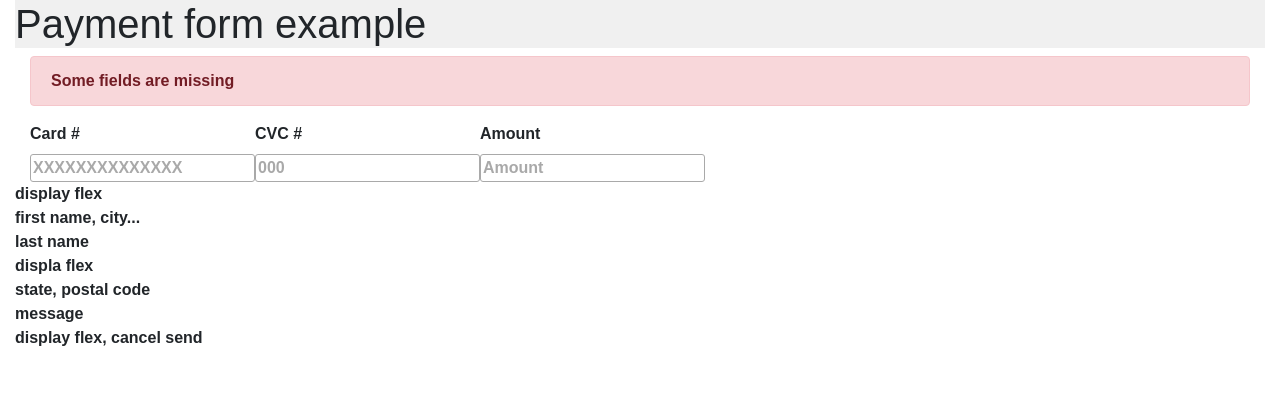
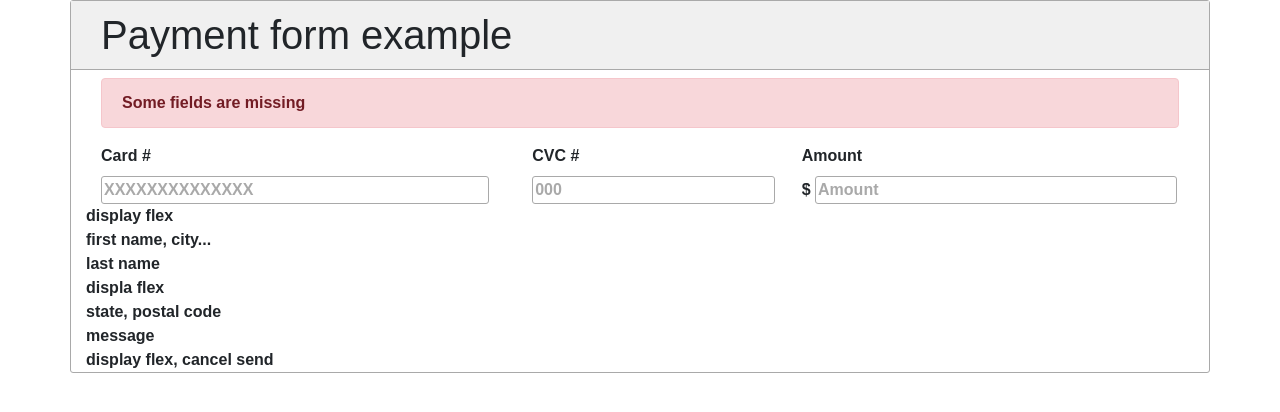
Before and after one commit to 4GeeksAcademy/rui775_html5_form_project, a plain HTML site: page index.html in a window 1280 px wide. Drawn offline with nearby package versions, Linux system fonts and the light colour scheme.

Commit message:
title, 2 divs

```diff
--- a/index.html
+++ b/index.html
@@ -8,12 +8,12 @@
     <title>HTML5 Form Project</title>
   </head>
   <body>
-    <div class="container-fluid">
+    <div class="container" id="cont">
         <div>
             <h1>Payment form example</h1>
         </div>
-        <div>
-            <div class="col-12">
+        <div class="padd">
+            <div class="padd">
                 <div class="alert alert-danger" class="alert" role="alert">
                     Some fields are missing
                 </div>
@@ -29,11 +29,14 @@
                 </fieldset>
                 <fieldset>
                     <label for="amount">Amount</label><br>
-                    <input type="text" name="amount" value="Amount"/>
+                    <div class="dollarSign">
+                        <input id="dollarSign" type="text" name="amount" value="Amount"/>
+                    </div>
+
                 </fieldset>
             </div>
         </div>
-        <div>display flex
+        <div class="padd">display flex
             <div>
                 <fieldset>
                     first name, city...
@@ -53,7 +56,7 @@
                 </fieldset>
             </div>
         </div>
-        <div>display flex, cancel send</div>
+        <div class="padd">display flex, cancel send</div>
     </div>
 
     <!-- Optional JavaScript -->
--- a/styles.css
+++ b/styles.css
@@ -3,7 +3,21 @@
     /* border: 0.5px gray solid; */
     font-weight: bold;
 }
+.padd {
+    padding-left: 15px;
+    padding-right: 15px;
+}
+#cont {
+    border: 1.5px darkgray solid;
+    border-radius: 3px;
+    padding-left: 0px;
+    padding-right: 0px;
+}
 h1 {
+    padding-top: 10px;
+    padding-bottom: 10px;
+    padding-left: 30px;
+    border-bottom: 1.5px darkgray solid;
     background-color:rgb(240, 240, 240);
 }
 
@@ -17,3 +31,22 @@ h1 {
     border: 1.5px darkgray solid;
     border-radius: 3px;
 }
+.cardInfo fieldset:first-child {
+    width: 40%;
+}
+.cardInfo fieldset:nth-child(2) {
+    width: 25%;
+}
+.cardInfo fieldset:nth-child(3) {
+    width: 35%;
+}
+.cardInfo fieldset:first-child input,
+.cardInfo fieldset:nth-child(2) input {
+    width: 90%;
+}
+.cardInfo fieldset:nth-child(3) input {
+    width: 96%;
+}
+.dollarSign::before {
+    content: "$";
+}
```
